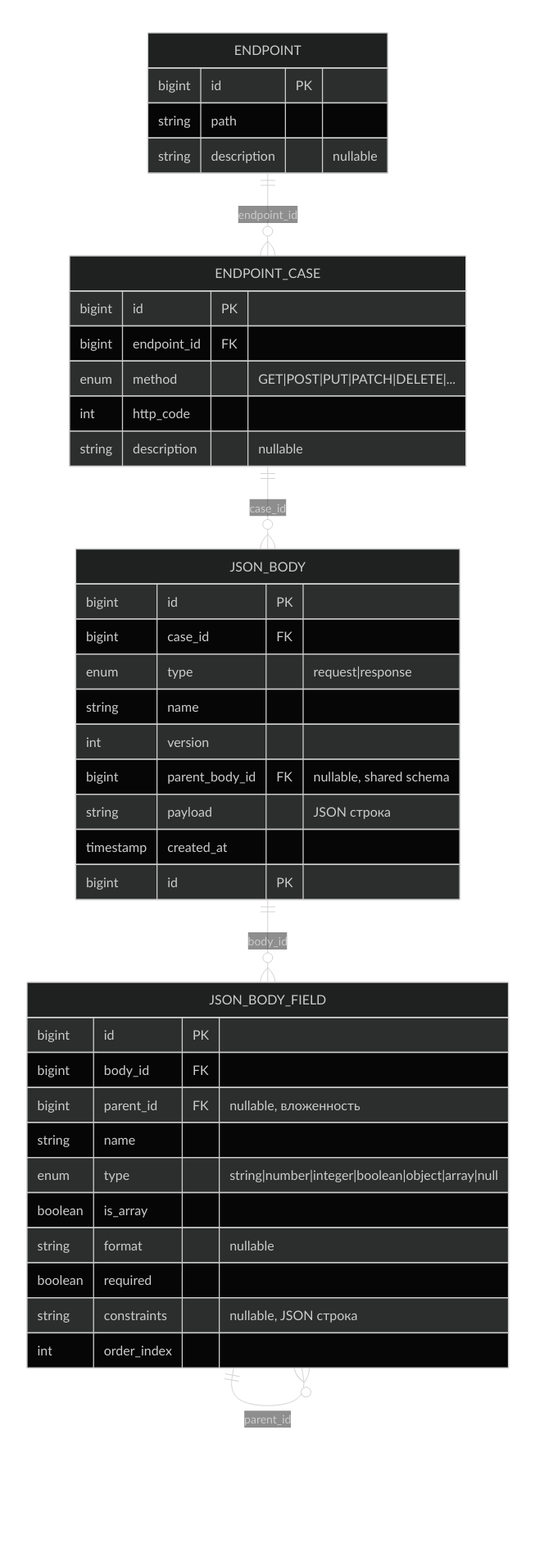
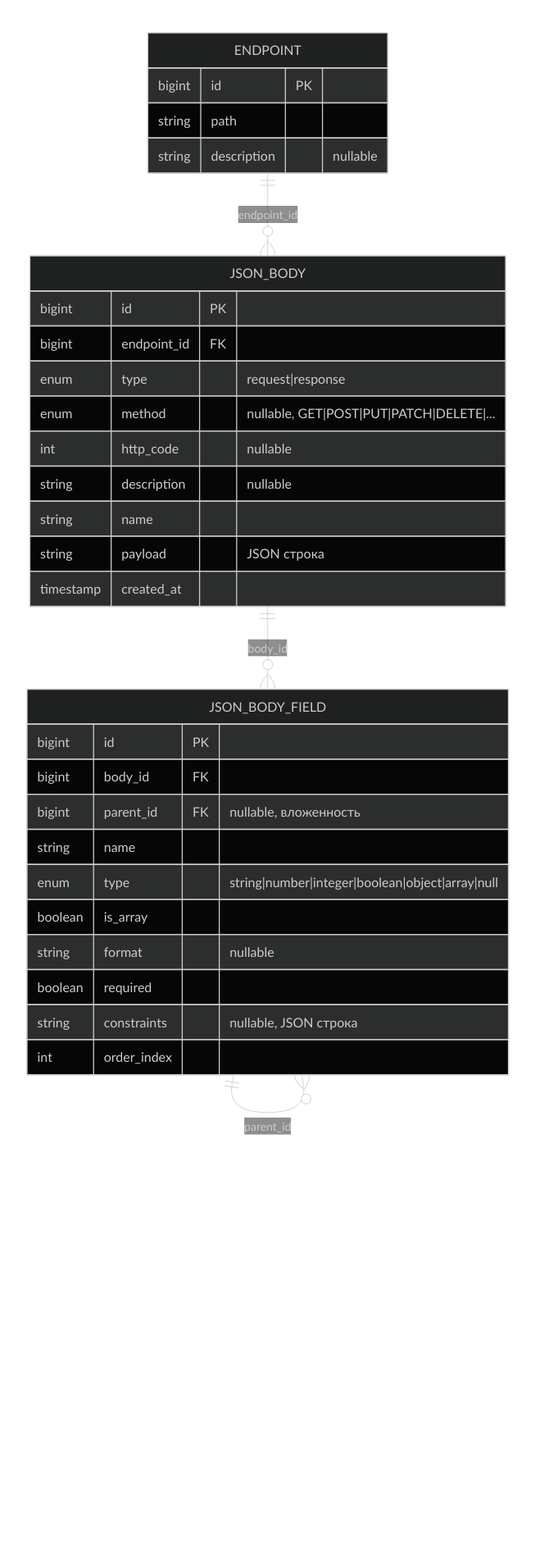
Before and after one commit to p6tso/p6tso.github.io, a Jekyll site: the page built from smokerest/db/db_schema.md, in a window 1280 px wide. Shown: the whole page at 82% size, without its empty margins (313-966 px from the left). Built offline with Jekyll 4.4.1, drawn with Linux system fonts in a browser that asks for light colours; nearby versions of some CDN libraries; our own code applies the rules of GitHub Pages for plain Markdown files; after the commit the page ends 1536 px from its top, so only the background shows below that.

Commit message:
диплом1 база данных упрощаем

````diff
--- a/smokerest/db/db_schema.md
+++ b/smokerest/db/db_schema.md
@@ -3,19 +3,18 @@ erDiagram
     JSON_BODY ||--o{ JSON_BODY_FIELD : "body_id"
     JSON_BODY_FIELD ||--o{ JSON_BODY_FIELD : "parent_id"
 
-    ENDPOINT ||--o{ ENDPOINT_CASE : "endpoint_id"
-    ENDPOINT_CASE ||--o{ JSON_BODY : "case_id"
+    ENDPOINT ||--o{ JSON_BODY : "endpoint_id"
 
     JSON_BODY {
         bigint id PK
-        bigint case_id FK
+        bigint endpoint_id FK
         enum type "request|response"
+        enum method "nullable, GET|POST|PUT|PATCH|DELETE|..."
+        int http_code "nullable"
+        string description "nullable"
         string name
-        int version
-        bigint parent_body_id FK "nullable, shared schema"
         string payload "JSON строка"
         timestamp created_at
-        bigint id PK
     }
 
     JSON_BODY_FIELD {
@@ -36,12 +35,4 @@ erDiagram
         string path
         string description "nullable"
     }
-
-    ENDPOINT_CASE {
-        bigint id PK
-        bigint endpoint_id FK
-        enum method "GET|POST|PUT|PATCH|DELETE|..."
-        int http_code
-        string description "nullable"
-    }
 ```
````
